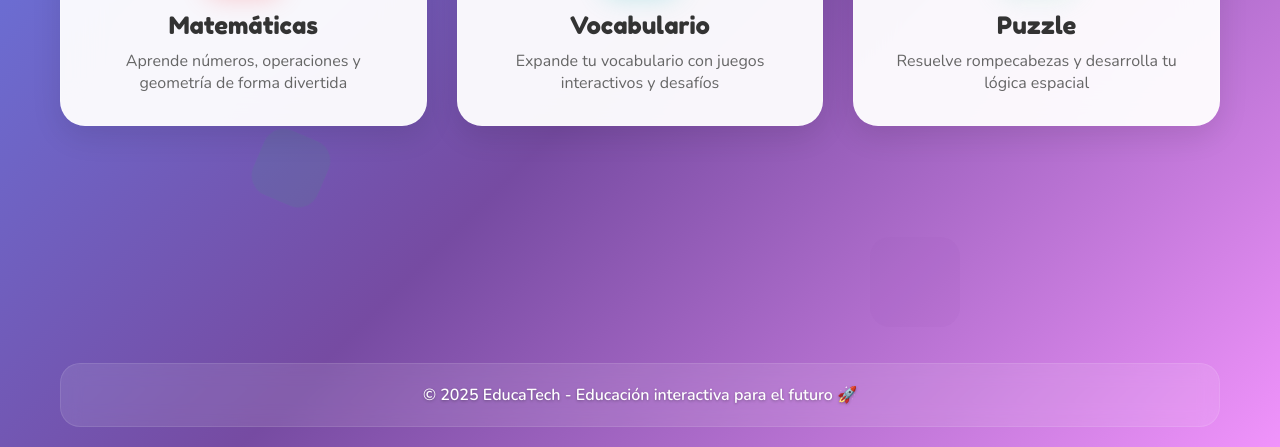
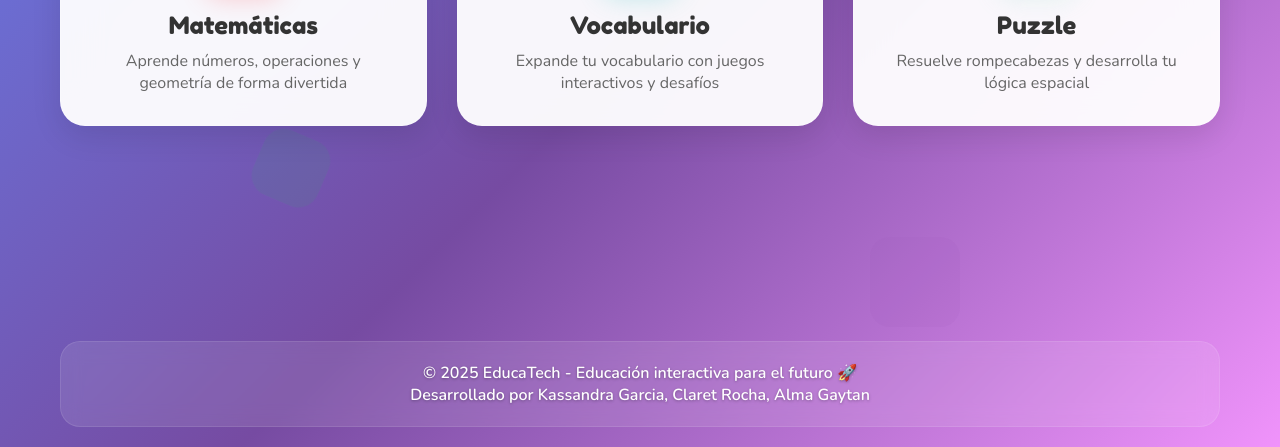
Before and after one commit to OmarMorillon/Educa_Tech, a plain HTML site: page Index.html in a window 1280 px wide. Shown: the part 353-800 px from the top of the page. Drawn offline with nearby package versions, Linux system fonts and the light colour scheme.

Commit message:
Nombres añadidos

```diff
--- a/Index.html
+++ b/Index.html
@@ -458,6 +458,7 @@
 
         <footer class="footer">
             <p>© 2025 EducaTech - Educación interactiva para el futuro 🚀</p>
+            <p>Desarrollado por Kassandra Garcia, Claret Rocha, Alma Gaytan</p>
         </footer>
     </div>
 
```
